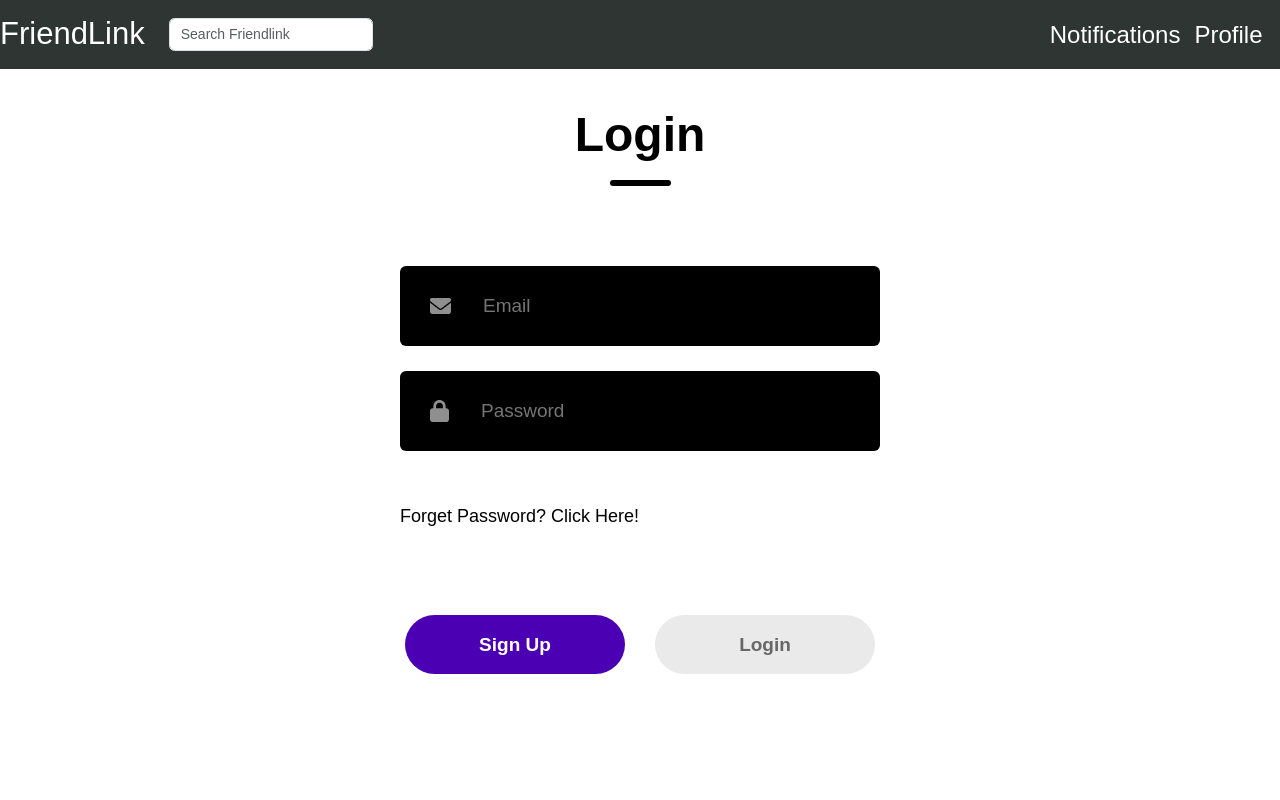
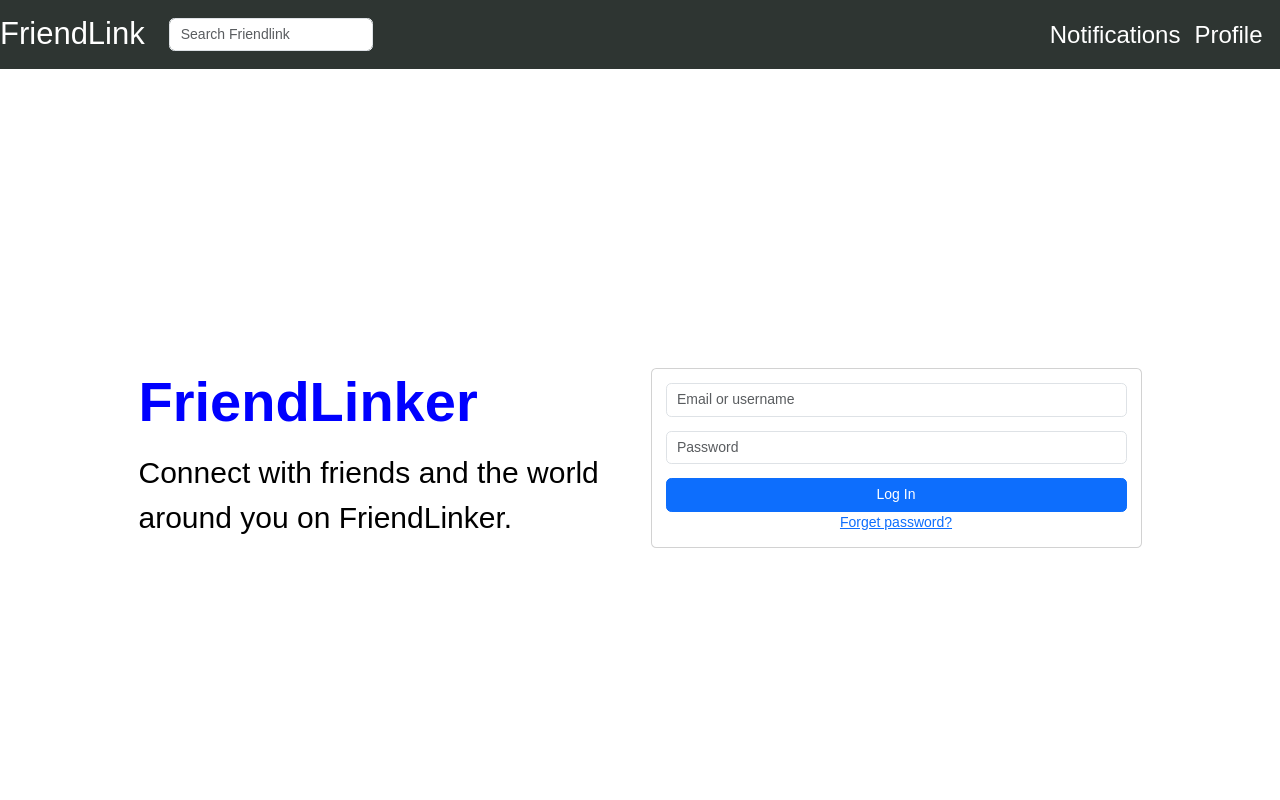
Before and after one commit to geneawesome/CapstoneProject, a React (Vite) app: page /signUp in a window 1280 px wide. Shown: the top 800 px of the page. Built offline with nearby package versions, Linux system fonts and the light colour scheme.

Commit message:
Added Login Page

```diff
--- a/src/App.jsx
+++ b/src/App.jsx
@@ -1,5 +1,6 @@
 import TopNav from "./components/Topnav";
 import { Routes, Route } from "react-router-dom";
+import Login from "./views/Login/Login";
 import routes from "./routes";
 import "./App.css";
 
@@ -9,6 +10,7 @@ const App = () => {
   return (
     <div className="App">
       <TopNav />
+      <Login />
       <Routes>
         {routes.map((route, index) => {
           return (
--- a/src/routes.jsx
+++ b/src/routes.jsx
@@ -3,6 +3,7 @@ import Profile from "./views/Profile/Profile";
 import Notifications from "./views/Notifications/Notifications";
 import SignUp from "./views/SignUp/SignUp";
 import Services from "./views/Services/Services";
+import Login from "./views/Login/Login";
 
 const routes = [
   { path: "/", element: <Home /> },
@@ -10,6 +11,7 @@ const routes = [
   { path: "/Notifications", element: <Notifications /> },
   { path: "/signUp", element: <SignUp /> },
   { path: "/services", element: <Services /> },
+  { path: "/LogIn", element: <Login /> },
 ];
 
 export default routes;
--- a/src/views/Login/Login.css
+++ b/src/views/Login/Login.css
@@ -0,0 +1,22 @@
+#Login {
+  /* background-image: url(../../../assets/AboutBG.jpg); */
+  height: 100vh;
+  display: flex;
+  align-items: center;
+  justify-content: center;
+  padding: 0 10%;
+  background-repeat: no-repeat;
+  background-size: cover;
+}
+.aboutTitle {
+  font-size: 56px;
+  font-weight: 700;
+  color: blue;
+  line-height: 1.2;
+}
+
+.aboutDescription {
+  font-size: 30px;
+  margin: 15px 0 30px;
+  color: black;
+}
--- a/src/views/Login/Login.jsx
+++ b/src/views/Login/Login.jsx
@@ -0,0 +1,57 @@
+import React from "react";
+import "./Login.css";
+import Container from "react-bootstrap/Container";
+import Row from "react-bootstrap/Row";
+import Col from "react-bootstrap/Col";
+import Button from "react-bootstrap/Button";
+import Card from "react-bootstrap/Card";
+import InputGroup from "react-bootstrap/InputGroup";
+import Form from "react-bootstrap/Form";
+
+const Login = () => {
+  return (
+    <section id="Login">
+      <Container fluid>
+        <Row>
+          <Col>
+            <h1 className="aboutTitle">FriendLinker</h1>
+            <p className="aboutDescription">
+              Connect with friends and the world around you on FriendLinker.
+            </p>
+          </Col>
+          <Col>
+            <Card className="text-center ">
+              <Card.Body>
+                <InputGroup className="mb-3">
+                  <Form.Control
+                    placeholder="Email or username"
+                    aria-label="Email or username"
+                    aria-describedby="basic-addon2"
+                  />
+                </InputGroup>
+                <InputGroup className="mb-3">
+                  <Form.Control
+                    placeholder="Password"
+                    aria-label="Password"
+                    aria-describedby="basic-addon2"
+                  />
+                </InputGroup>
+                <div className="d-flex flex-column">
+                  <Button variant="primary">Log In</Button>
+                  <Card.Link href="#">Forget password?</Card.Link>
+                </div>
+              </Card.Body>
+            </Card>
+          </Col>
+        </Row>
+        <Row>
+          {/* <Col>
+
+          </Col> */}
+        </Row>
+      </Container>
+    </section>
+  );
+};
+
+export default Login;
```
